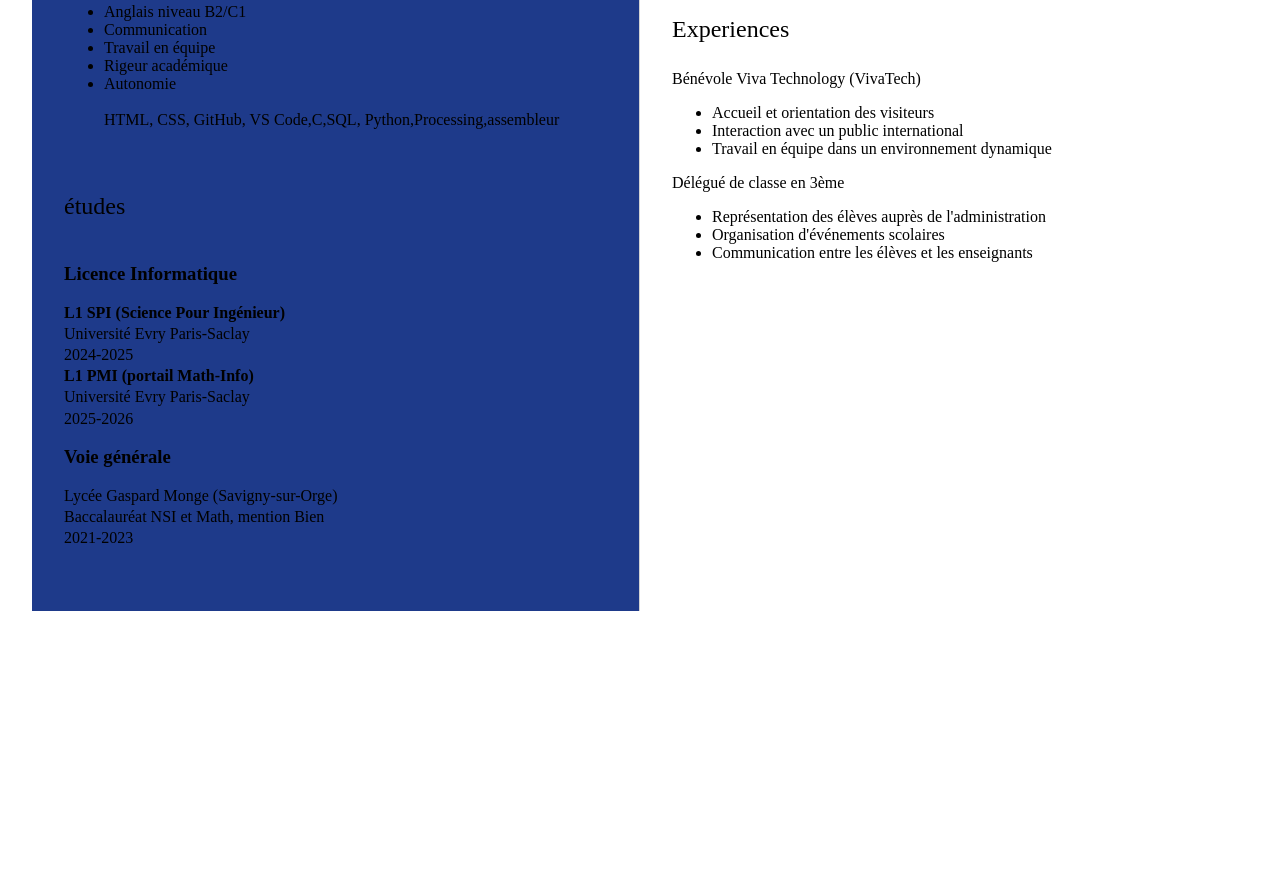
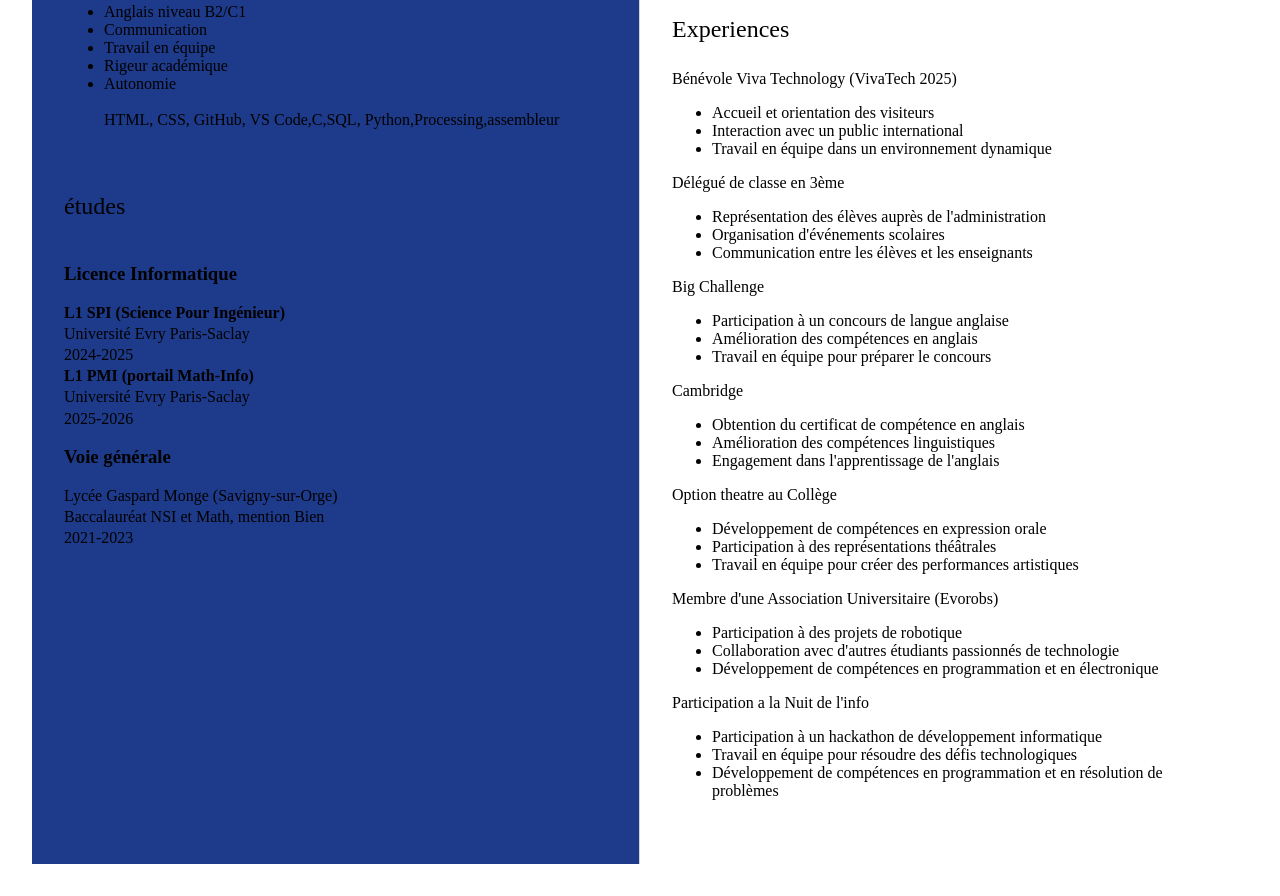
Before and after one commit to celianhartmann-dev/CV, a plain HTML site: page index.html in a window 1280 px wide. Shown: the part 616-1512 px from the top of the page. Before the commit the page ends 1259 px from the top, so only its background shows below. Drawn offline with Linux system fonts and the light colour scheme.

Commit message:
mise à jour du CV

```diff
--- a/index.html
+++ b/index.html
@@ -78,7 +78,7 @@
         </section>
         <section>
           <h2>Experiences</h2>
-          <p>Bénévole Viva Technology (VivaTech) </p>
+          <p>Bénévole Viva Technology (VivaTech 2025) </p>
           <ul>
             <li>Accueil et orientation des visiteurs</li>
             <li>Interaction avec un public international</li>
@@ -90,6 +90,36 @@
             <li>Organisation d'événements scolaires</li>
             <li>Communication entre les élèves et les enseignants</li>
           </ul>
+          <p>Big Challenge</p>
+          <ul>
+            <li>Participation à un concours de langue anglaise</li>
+            <li>Amélioration des compétences en anglais</li>
+            <li>Travail en équipe pour préparer le concours</li>
+          </ul>
+          <p>Cambridge</p>
+          <ul>
+            <li>Obtention du certificat de compétence en anglais</li>
+            <li>Amélioration des compétences linguistiques</li>
+            <li>Engagement dans l'apprentissage de l'anglais</li>
+          </ul>
+          <p>Option theatre au Collège</p>
+          <ul>
+            <li>Développement de compétences en expression orale</li>
+            <li>Participation à des représentations théâtrales</li>
+            <li>Travail en équipe pour créer des performances artistiques</li>
+          </ul>
+          <p>Membre d'une Association Universitaire (Evorobs)</p>
+          <ul>
+            <li>Participation à des projets de robotique</li>
+            <li>Collaboration avec d'autres étudiants passionnés de technologie</li>
+            <li>Développement de compétences en programmation et en électronique</li>
+          </ul>
+          <p>Participation a la Nuit de l'info</p>
+          <ul>
+            <li>Participation à un hackathon de développement informatique</li>
+            <li>Travail en équipe pour résoudre des défis technologiques</li>
+            <li>Développement de compétences en programmation et en résolution de problèmes</li>
+          </ul>
         </section>
       </article>
     </main>
```
